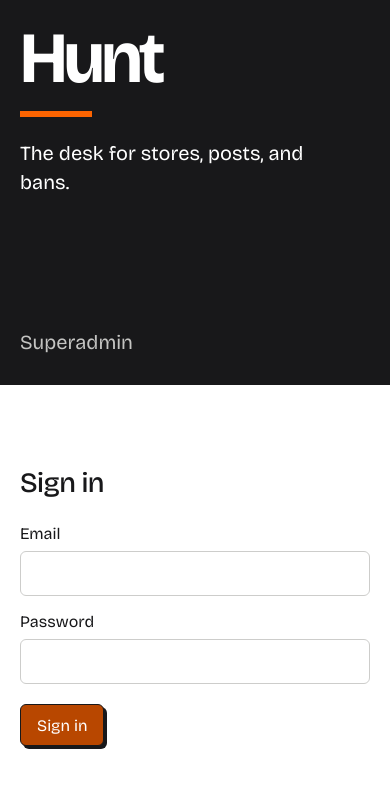
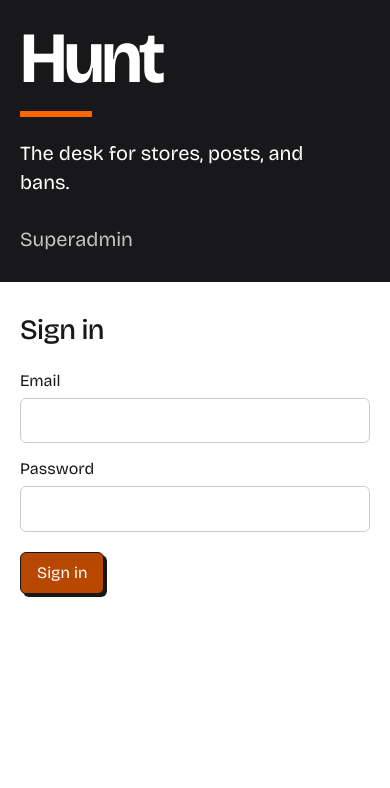
Before and after one commit to it22113740/hunt-dashboard, a React (Vite) app: page /login in a window 390 px wide. Shown: the top 788 px of the page. Built offline with nearby package versions, Linux system fonts and the light colour scheme; no server answers.

Commit message:
Remove mock server implementation and add environment configuration file; update CSS for dialog and login components.

```diff
--- a/src/index.css
+++ b/src/index.css
@@ -390,6 +390,8 @@ legend {
 
 .dialog {
   width: min(440px, calc(100vw - 32px));
+  max-height: calc(100svh - 32px);
+  overflow: auto;
   padding: 22px;
   border: 1.5px solid var(--ink);
   border-radius: 2px;
@@ -460,9 +462,14 @@ legend {
   .rail__link.is-active { border-bottom-color: var(--accent); }
   .rail__foot { margin-top: 0; }
   .main { padding: 24px 18px 48px; }
-  .login { grid-template-columns: 1fr; }
-  .login__brand { min-height: 220px; padding: 28px 20px; }
-  .login__form { padding: 28px 20px 48px; }
+  .login { grid-template-columns: 1fr; align-content: start; }
+  .login__brand {
+    min-height: 0;
+    justify-content: flex-start;
+    gap: 28px;
+    padding: 28px 20px;
+  }
+  .login__form { max-width: none; padding: 28px 20px 48px; }
 }
 
 @media (max-width: 720px) {
```
Also changed, not shown: .desk-mock.mjs (deleted), 1 other file (tests, documents, lock files or other folders).
